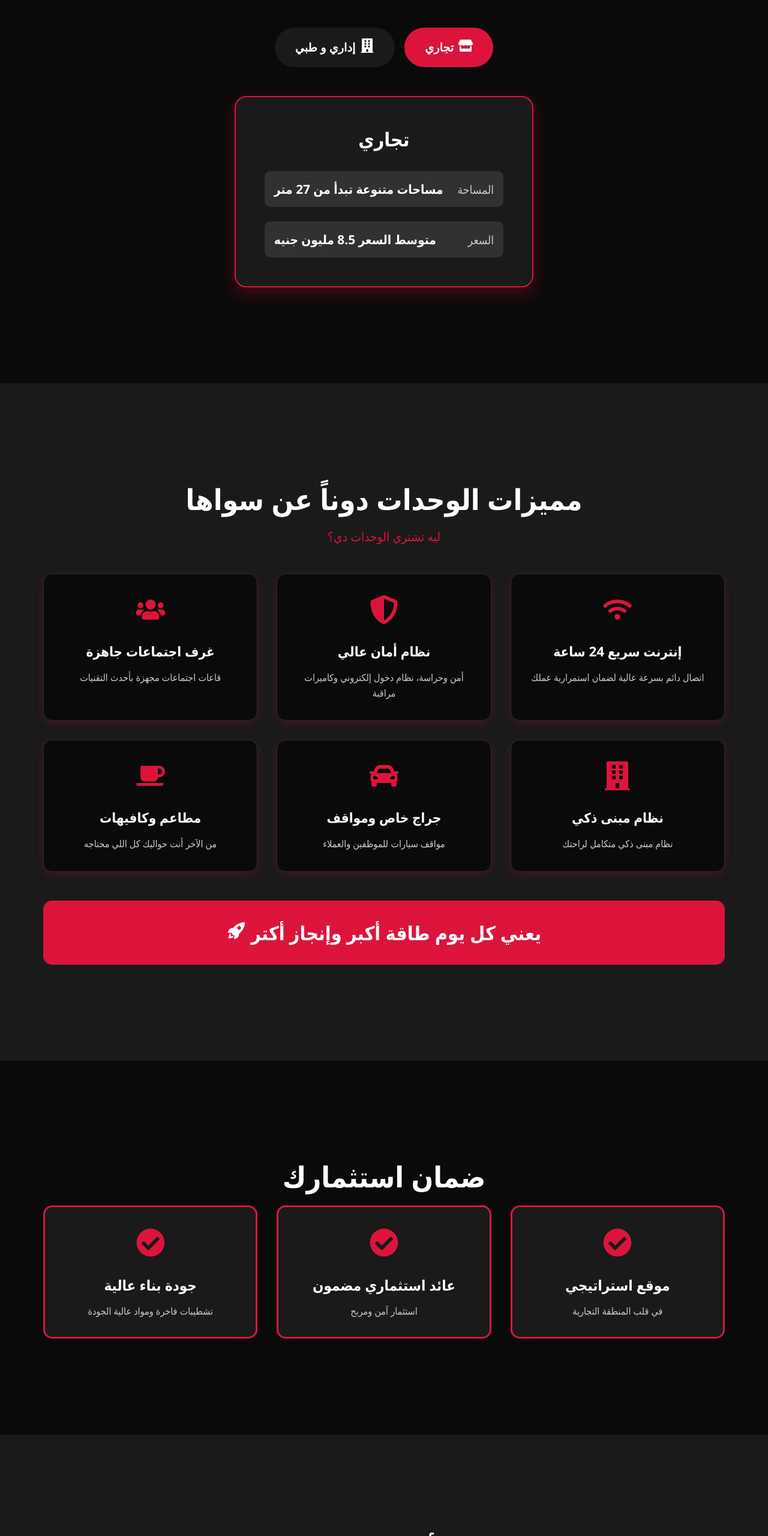
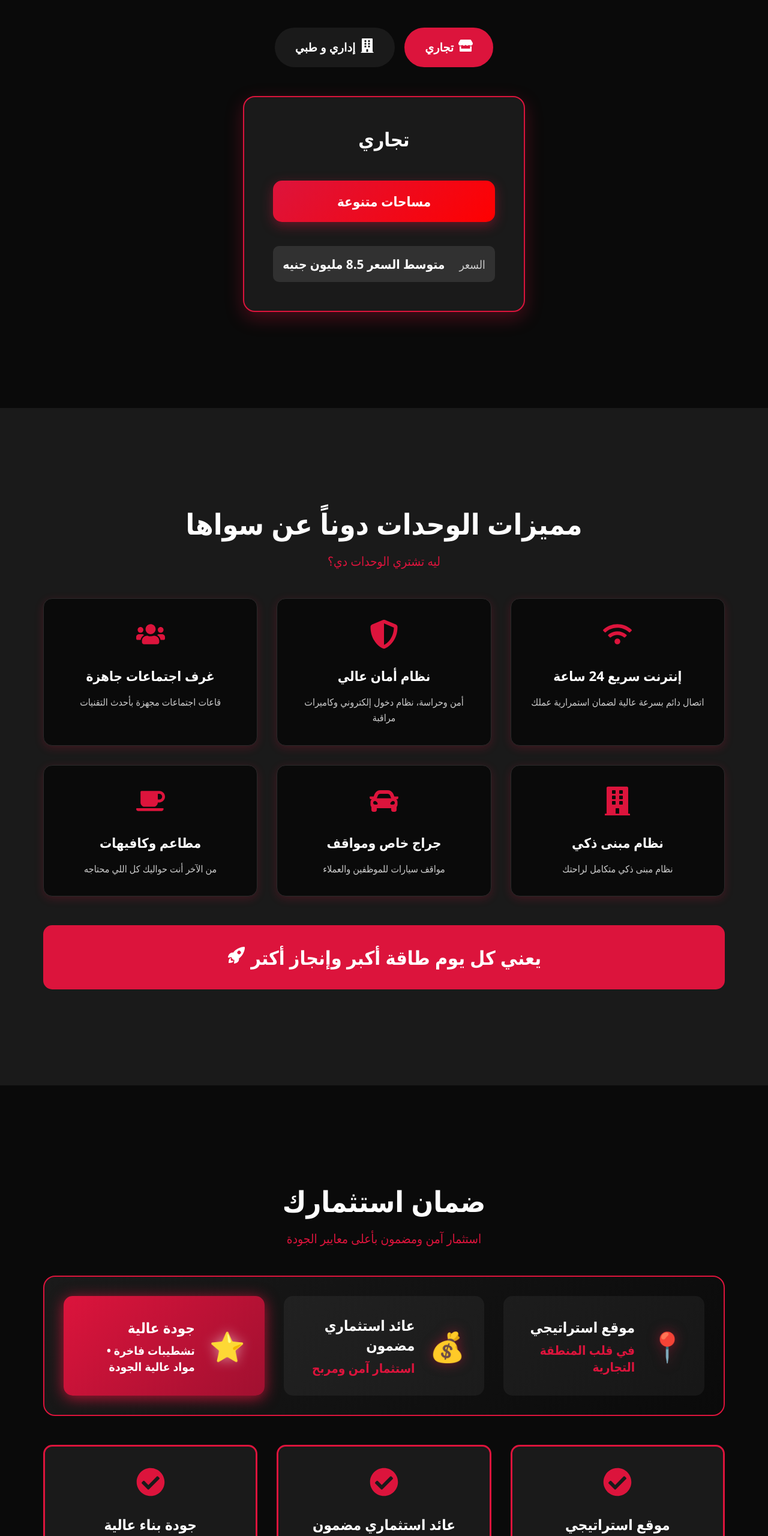
Before and after one commit to Micheal-Soliman/landing-edpm, a Next.js app: page / in a window 1280 px wide. Shown: the part 2490-5050 px from the top of the page at 60% size. Built offline with nearby package versions, Linux system fonts and the light colour scheme.

Commit message:
first commit

```diff
--- a/app/page.module.css
+++ b/app/page.module.css
@@ -426,6 +426,27 @@
   color: var(--white);
 }
 
+.highlightText {
+  color: #ffffff;
+  font-weight: 700;
+  font-style: normal;
+  font-size: 1.4rem;
+  background: linear-gradient(135deg, var(--primary-brown) 0%, var(--light-brown) 100%);
+  padding: 1.2rem 2rem;
+  border-radius: 15px;
+  display: block;
+  width: 100%;
+  box-shadow: 0 6px 20px rgba(220, 20, 60, 0.4);
+  text-align: center;
+  margin: 1rem 0;
+  transition: all 0.3s ease;
+}
+
+.highlightText:hover {
+  transform: translateY(-2px);
+  box-shadow: 0 8px 25px rgba(220, 20, 60, 0.5);
+}
+
 /* ==================== Features Section ==================== */
 .featuresSection {
   background: #1a1a1a;
--- a/app/page.tsx
+++ b/app/page.tsx
@@ -75,14 +75,14 @@ export default function Home() {
   const unitTypes = {
     commercial: {
       name: 'تجاري',
-      area: 'مساحات متنوعة تبدأ من 27 متر',
+      area: 'مساحات متنوعة',
       price: 'متوسط السعر 8.5 مليون جنيه',
       icon: <FaStore />
     },
     adminClinic: {
       name: 'إداري و طبي',
-      area: 'مساحات متنوعة تبدأ من 27 متر',
-      price: '3.5 مليون جنيه',
+      area: 'مساحات متنوعة',
+      price: 'متوسط السعر 3.5 مليون جنيه',
       icon: <FaBuilding />
     }
   };
@@ -194,10 +194,7 @@ export default function Home() {
             <div className={styles.unitCard}>
               <h3>{unitTypes[activeTab].name}</h3>
               <div className={styles.unitInfo}>
-                <div className={styles.infoItem}>
-                  <span className={styles.infoLabel}>المساحة</span>
-                  <span className={styles.infoValue}>{unitTypes[activeTab].area}</span>
-                </div>
+                  <span className={styles.highlightText}>{unitTypes[activeTab].area}</span>
                 <div className={styles.infoItem}>
                   <span className={styles.infoLabel}>السعر</span>
                   <span className={styles.infoValue}>{unitTypes[activeTab].price}</span>
@@ -262,6 +259,32 @@ export default function Home() {
       <section className={styles.whyBuySection}>
         <div className={styles.sectionContainer}>
           <h2 className={styles.sectionTitle}>ضمان استثمارك</h2>
+          <p className={styles.sectionSubtitle}>استثمار آمن ومضمون بأعلى معايير الجودة</p>
+
+          <div className={styles.priceHighlightBox}>
+            <div className={styles.priceItem}>
+              <span className={styles.priceIcon}>📍</span>
+              <div className={styles.priceInfo}>
+                <h3>موقع استراتيجي</h3>
+                <p className={styles.priceValue}>في قلب المنطقة التجارية</p>
+              </div>
+            </div>
+            <div className={styles.priceItem}>
+              <span className={styles.priceIcon}>💰</span>
+              <div className={styles.priceInfo}>
+                <h3>عائد استثماري مضمون</h3>
+                <p className={styles.priceValue}>استثمار آمن ومربح</p>
+              </div>
+            </div>
+            <div className={styles.discountBanner}>
+              <span className={styles.discountIcon}>⭐</span>
+              <div className={styles.discountInfo}>
+                <h3>جودة عالية</h3>
+                <p>تشطيبات فاخرة • مواد عالية الجودة</p>
+              </div>
+            </div>
+          </div>
+
           <div className={styles.guaranteeGrid}>
             <div className={styles.guaranteeCard}>
               <div className={styles.guaranteeIcon}><FaCheckCircle /></div>
```
